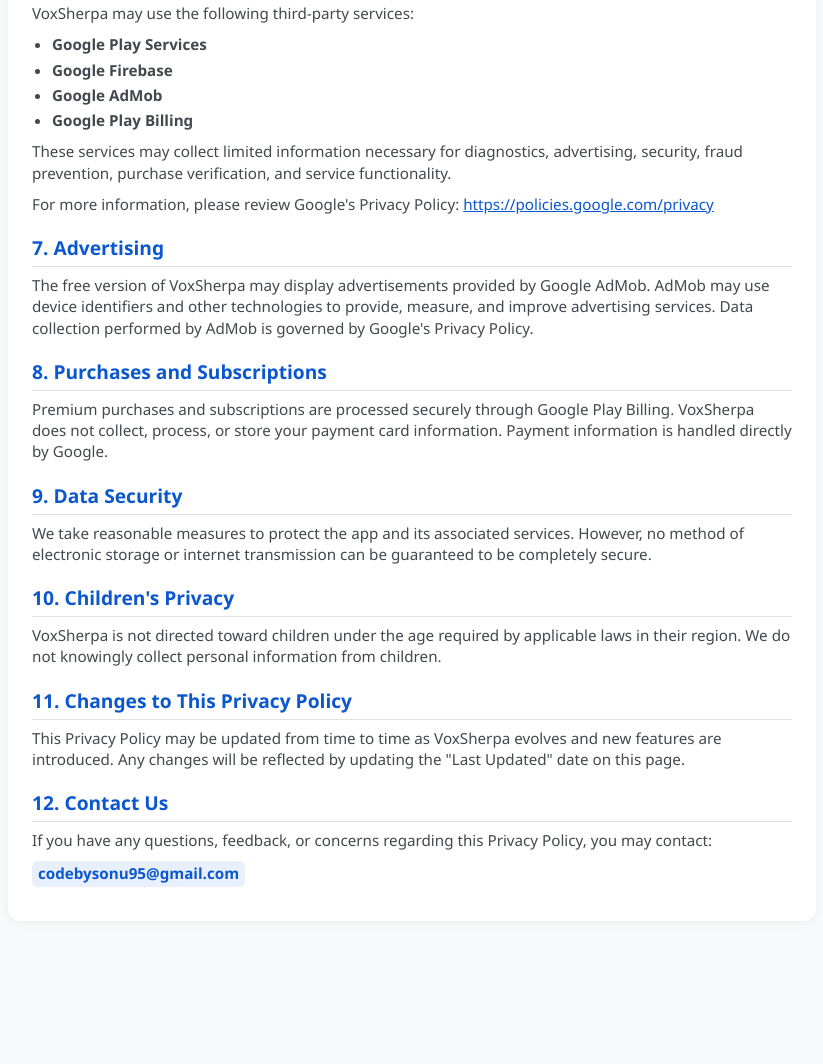
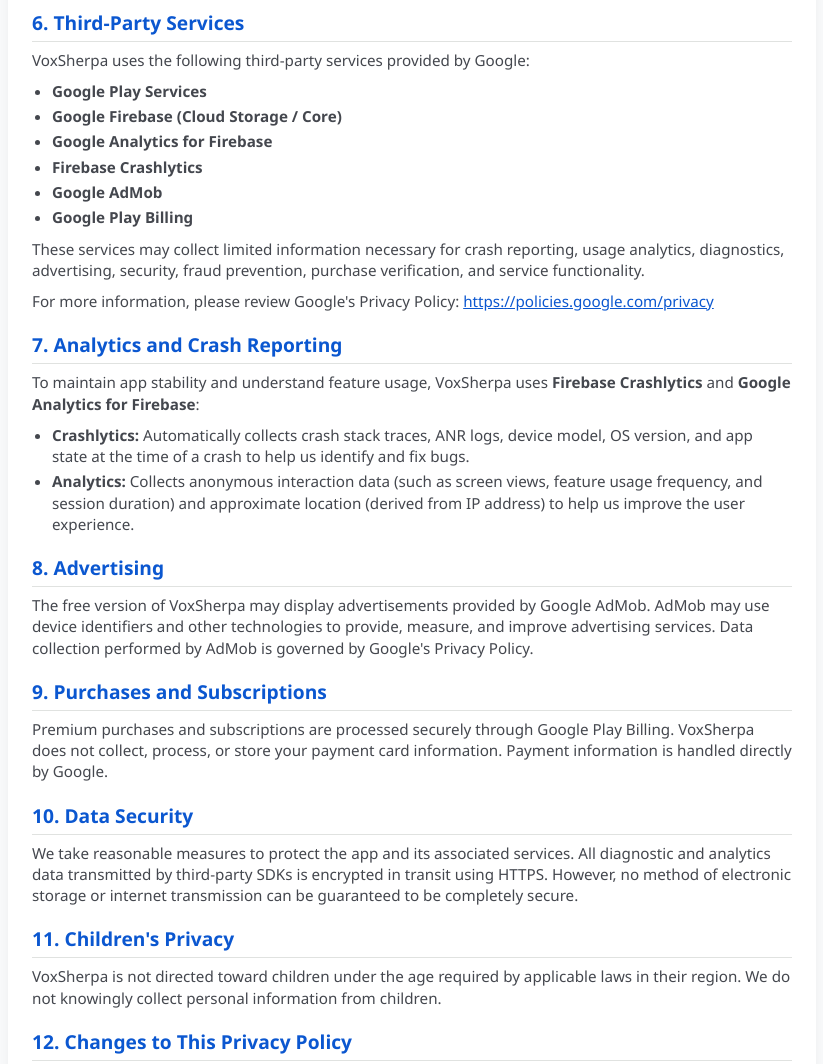
Before and after one commit to CodeBySonu95/codebysonu95.github.io, a plain HTML site: page docs/VoxSherpa/Privacy.html in a window 1280 px wide. Shown: the part 1007-2071 px from the top of the page, without its empty margins (228-1051 px from the left). Before the commit the page ends 1940 px from the top, so only its background shows below. Drawn offline with Linux system fonts and the light colour scheme.

Commit message:
Update Privacy.html

```diff
--- a/docs/VoxSherpa/Privacy.html
+++ b/docs/VoxSherpa/Privacy.html
@@ -97,7 +97,7 @@
 
     <div class="container">
         <h1>Privacy Policy for VoxSherpa</h1>
-        <span class="effective-date">Last Updated: August 8, 2026</span>
+        <span class="effective-date">Last Updated: October 26, 2026</span>
 
         <h2>1. Introduction</h2>
         <p>Welcome to VoxSherpa. This Privacy Policy explains how information is handled when you use the VoxSherpa Android application. We value your privacy and are committed to being transparent about our practices.</p>
@@ -105,13 +105,14 @@
         <h2>2. Information We Collect</h2>
         <p>VoxSherpa does not require account registration and does not directly collect personal information such as your name, email address, phone number, address, or the text and audio content you create within the app.</p>
         <p>All text-to-speech generation and voice processing are performed locally on your device whenever supported by the selected model.</p>
-        <p>However, certain third-party services integrated into the app may automatically collect limited technical information, diagnostic data, device identifiers, or usage statistics as described in their own privacy policies.</p>
+        <p>However, certain third-party services integrated into the app automatically collect limited technical information, crash logs, diagnostic data, device identifiers, and usage statistics to help us improve app stability and performance.</p>
 
         <h2>3. Internet and Network Access</h2>
         <p>VoxSherpa may use an internet connection for the following purposes:</p>
         <ul>
             <li>Retrieving the latest list of available AI models.</li>
             <li>Downloading AI model files and updates from Google Firebase.</li>
+            <li>Reporting crash logs, ANR (Application Not Responding) diagnostics, and anonymous usage analytics through Firebase.</li>
             <li>Displaying advertisements through Google AdMob.</li>
             <li>Verifying purchases and subscriptions through Google Play Billing.</li>
         </ul>
@@ -125,33 +126,41 @@
         <p>VoxSherpa does not intentionally collect, upload, or store your voice recordings, cloned voice profiles, generated speech, or imported text on developer-controlled servers.</p>
 
         <h2>6. Third-Party Services</h2>
-        <p>VoxSherpa may use the following third-party services:</p>
+        <p>VoxSherpa uses the following third-party services provided by Google:</p>
         <ul>
             <li><strong>Google Play Services</strong></li>
-            <li><strong>Google Firebase</strong></li>
+            <li><strong>Google Firebase (Cloud Storage / Core)</strong></li>
+            <li><strong>Google Analytics for Firebase</strong></li>
+            <li><strong>Firebase Crashlytics</strong></li>
             <li><strong>Google AdMob</strong></li>
             <li><strong>Google Play Billing</strong></li>
         </ul>
-        <!-- Removed Firebase Analytics mention; kept generic diagnostics/security mentions as per other services -->
-        <p>These services may collect limited information necessary for diagnostics, advertising, security, fraud prevention, purchase verification, and service functionality.</p>
+        <p>These services may collect limited information necessary for crash reporting, usage analytics, diagnostics, advertising, security, fraud prevention, purchase verification, and service functionality.</p>
         <p>For more information, please review Google's Privacy Policy: <a href="https://policies.google.com/privacy" target="_blank" style="color: var(--md-primary-color);">https://policies.google.com/privacy</a></p>
 
-        <h2>7. Advertising</h2>
+        <h2>7. Analytics and Crash Reporting</h2>
+        <p>To maintain app stability and understand feature usage, VoxSherpa uses <strong>Firebase Crashlytics</strong> and <strong>Google Analytics for Firebase</strong>:</p>
+        <ul>
+            <li><strong>Crashlytics:</strong> Automatically collects crash stack traces, ANR logs, device model, OS version, and app state at the time of a crash to help us identify and fix bugs.</li>
+            <li><strong>Analytics:</strong> Collects anonymous interaction data (such as screen views, feature usage frequency, and session duration) and approximate location (derived from IP address) to help us improve the user experience.</li>
+        </ul>
+
+        <h2>8. Advertising</h2>
         <p>The free version of VoxSherpa may display advertisements provided by Google AdMob. AdMob may use device identifiers and other technologies to provide, measure, and improve advertising services. Data collection performed by AdMob is governed by Google's Privacy Policy.</p>
 
-        <h2>8. Purchases and Subscriptions</h2>
+        <h2>9. Purchases and Subscriptions</h2>
         <p>Premium purchases and subscriptions are processed securely through Google Play Billing. VoxSherpa does not collect, process, or store your payment card information. Payment information is handled directly by Google.</p>
 
-        <h2>9. Data Security</h2>
-        <p>We take reasonable measures to protect the app and its associated services. However, no method of electronic storage or internet transmission can be guaranteed to be completely secure.</p>
+        <h2>10. Data Security</h2>
+        <p>We take reasonable measures to protect the app and its associated services. All diagnostic and analytics data transmitted by third-party SDKs is encrypted in transit using HTTPS. However, no method of electronic storage or internet transmission can be guaranteed to be completely secure.</p>
 
-        <h2>10. Children's Privacy</h2>
+        <h2>11. Children's Privacy</h2>
         <p>VoxSherpa is not directed toward children under the age required by applicable laws in their region. We do not knowingly collect personal information from children.</p>
 
-        <h2>11. Changes to This Privacy Policy</h2>
+        <h2>12. Changes to This Privacy Policy</h2>
         <p>This Privacy Policy may be updated from time to time as VoxSherpa evolves and new features are introduced. Any changes will be reflected by updating the "Last Updated" date on this page.</p>
 
-        <h2>12. Contact Us</h2>
+        <h2>13. Contact Us</h2>
         <p>If you have any questions, feedback, or concerns regarding this Privacy Policy, you may contact:</p>
         <p><a href="mailto:codebysonu95@gmail.com" class="contact-email">codebysonu95@gmail.com</a></p>
     </div>
```
